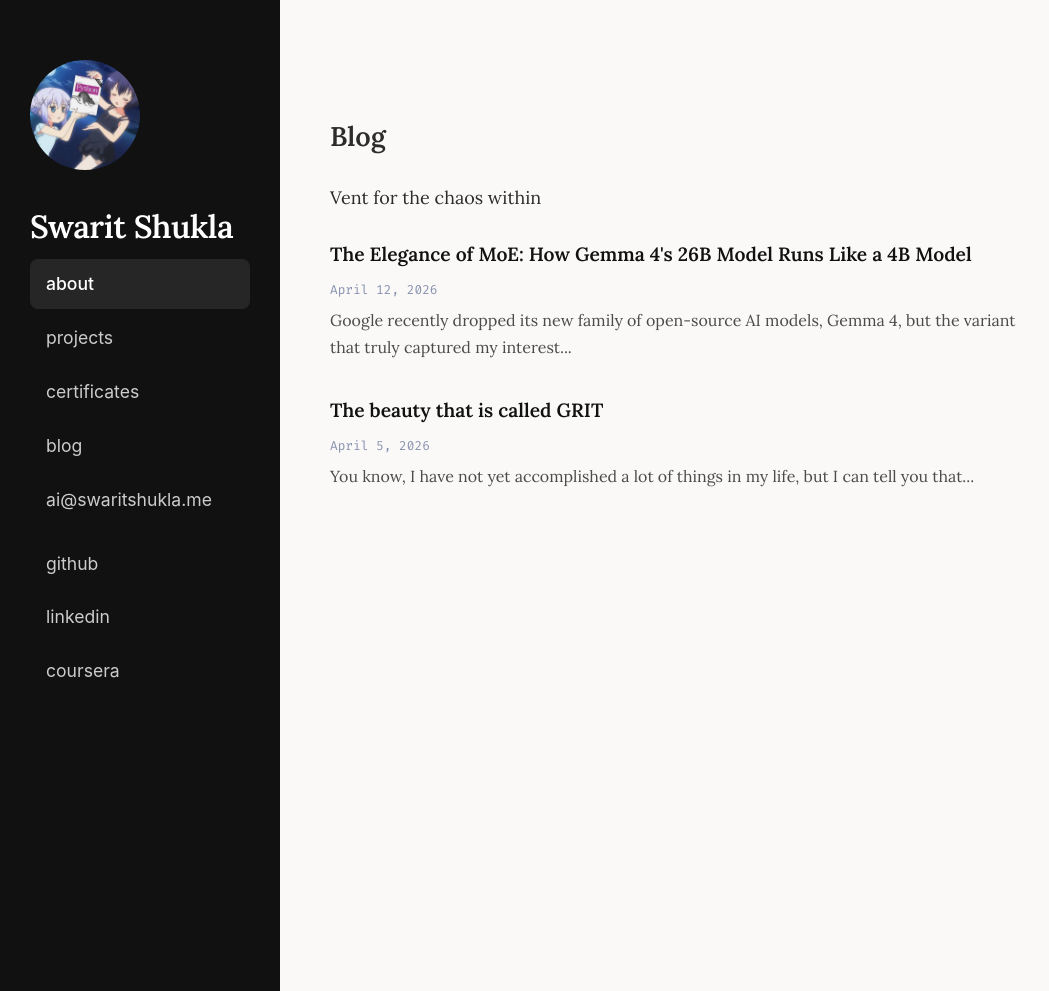
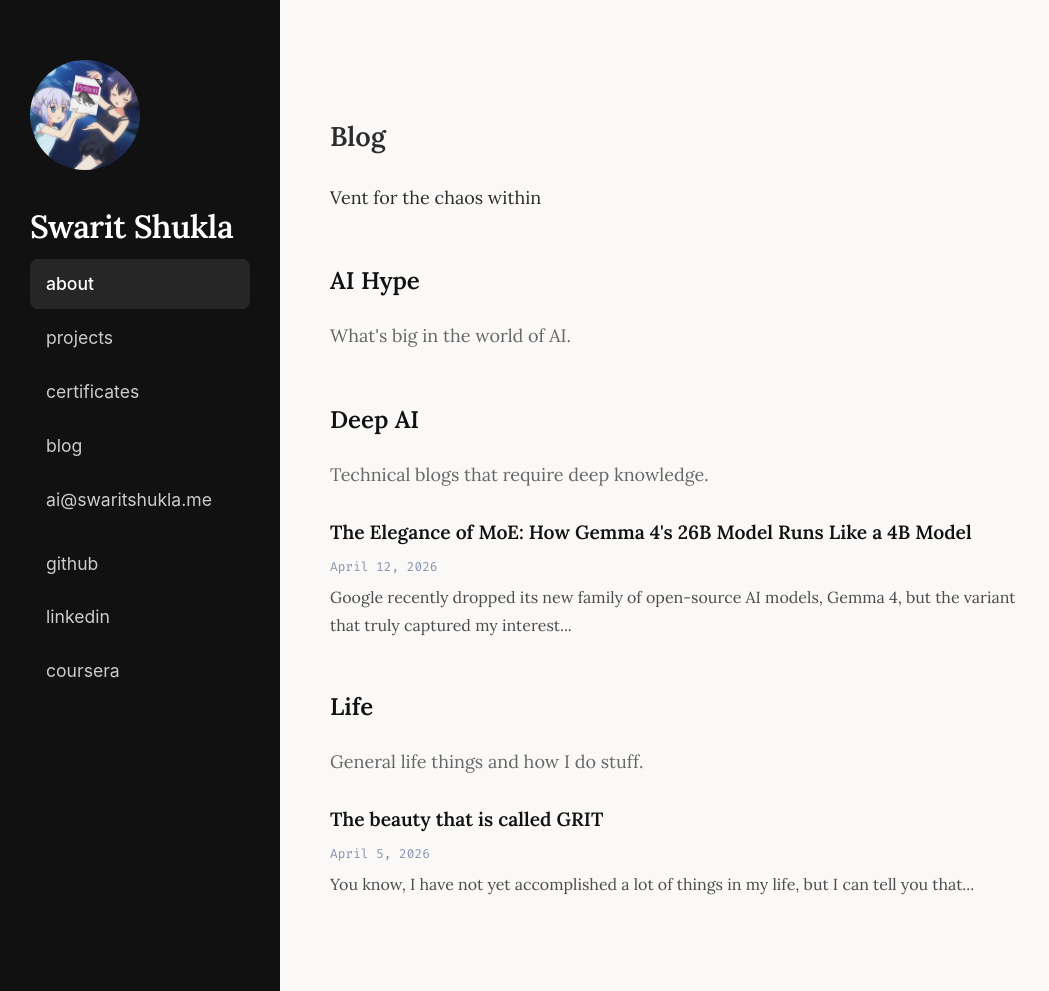
Before and after one commit to SWARITSHUKLA/SWARITSHUKLA.github.io, a Jekyll site: the page built from blog.html, in a window 1280 px wide and 991 px high. Shown: the whole window, without its empty margins (0-1049 px from the left). Built offline with Jekyll 4.4.1, drawn with Linux system fonts in a browser that asks for light colours.

Commit message:
Changed the blog page and introduced categories

```diff
--- a/blog.html
+++ b/blog.html
@@ -6,8 +6,14 @@ title: Blog
 <section id="blog-page" style="padding-top: 2rem;">
     <h1>Blog</h1>
     <p>Vent for the chaos within</p>
+
+    <!-- Category 1: AI Hype -->
+    <div style="margin-top: 3rem;">
+        <h2 style="margin-top: 0; padding-bottom: 0px; border-bottom: none;">AI Hype</h2>
+        <p style="color: #666; margin-top: 0;">What's big in the world of AI.</p>
         <ul class="item-list">
             {% for post in site.posts %}
+            {% if post.category == 'ai-hype' %}
             <li>
                 <a href="{{ post.url | relative_url }}" class="item-title">{{ post.title }}</a>
                 <p style="color: #8892b0; font-family: 'Fira Code', monospace; font-size: 0.8rem; margin: 0.5rem 0 0 0;">
@@ -15,6 +21,47 @@ title: Blog
                 </p>
                 <p>{{ post.excerpt | strip_html | truncatewords: 20 }}</p>
             </li>
+            {% endif %}
             {% endfor %}
         </ul>
+    </div>
+
+    <!-- Category 2: Deep AI -->
+    <div style="margin-top: 3rem;">
+        <h2 style="margin-top: 0; padding-bottom: 0px; border-bottom: none;">Deep AI</h2>
+        <p style="color: #666; margin-top: 0;">Technical blogs that require deep knowledge.</p>
+        <ul class="item-list">
+            {% for post in site.posts %}
+            {% if post.category == 'deep-ai' %}
+            <li>
+                <a href="{{ post.url | relative_url }}" class="item-title">{{ post.title }}</a>
+                <p style="color: #8892b0; font-family: 'Fira Code', monospace; font-size: 0.8rem; margin: 0.5rem 0 0 0;">
+                    {{ post.date | date: "%B %-d, %Y" }}
+                </p>
+                <p>{{ post.excerpt | strip_html | truncatewords: 20 }}</p>
+            </li>
+            {% endif %}
+            {% endfor %}
+        </ul>
+    </div>
+
+    <!-- Category 3: Life -->
+    <div style="margin-top: 3rem;">
+        <h2 style="margin-top: 0; padding-bottom: 0px; border-bottom: none;">Life</h2>
+        <p style="color: #666; margin-top: 0;">General life things and how I do stuff.</p>
+        <ul class="item-list">
+            {% for post in site.posts %}
+            {% if post.category == 'life' %}
+            <li>
+                <a href="{{ post.url | relative_url }}" class="item-title">{{ post.title }}</a>
+                <p style="color: #8892b0; font-family: 'Fira Code', monospace; font-size: 0.8rem; margin: 0.5rem 0 0 0;">
+                    {{ post.date | date: "%B %-d, %Y" }}
+                </p>
+                <p>{{ post.excerpt | strip_html | truncatewords: 20 }}</p>
+            </li>
+            {% endif %}
+            {% endfor %}
+        </ul>
+    </div>
+
 </section>
```
Also changed, not shown: _posts/2026-04-05-The-beauty-that-is-called-GRIT.md (+1 -0 lines), _posts/2026-04-12-the-elegance-of-moe-how-gemma-4s-26b-model-runs-like-a-4b-model.md (+3 -1 lines). Lines whose indentation alone changed are shown as unchanged.
